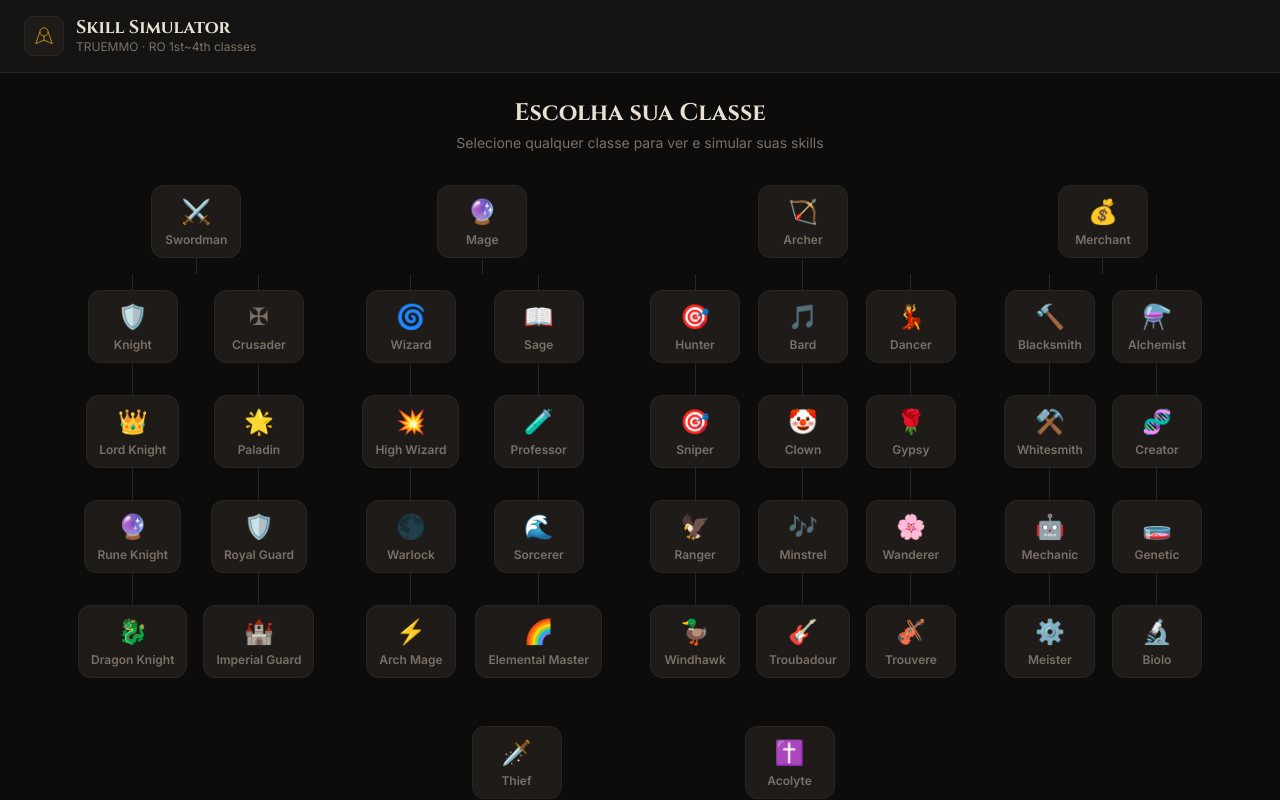
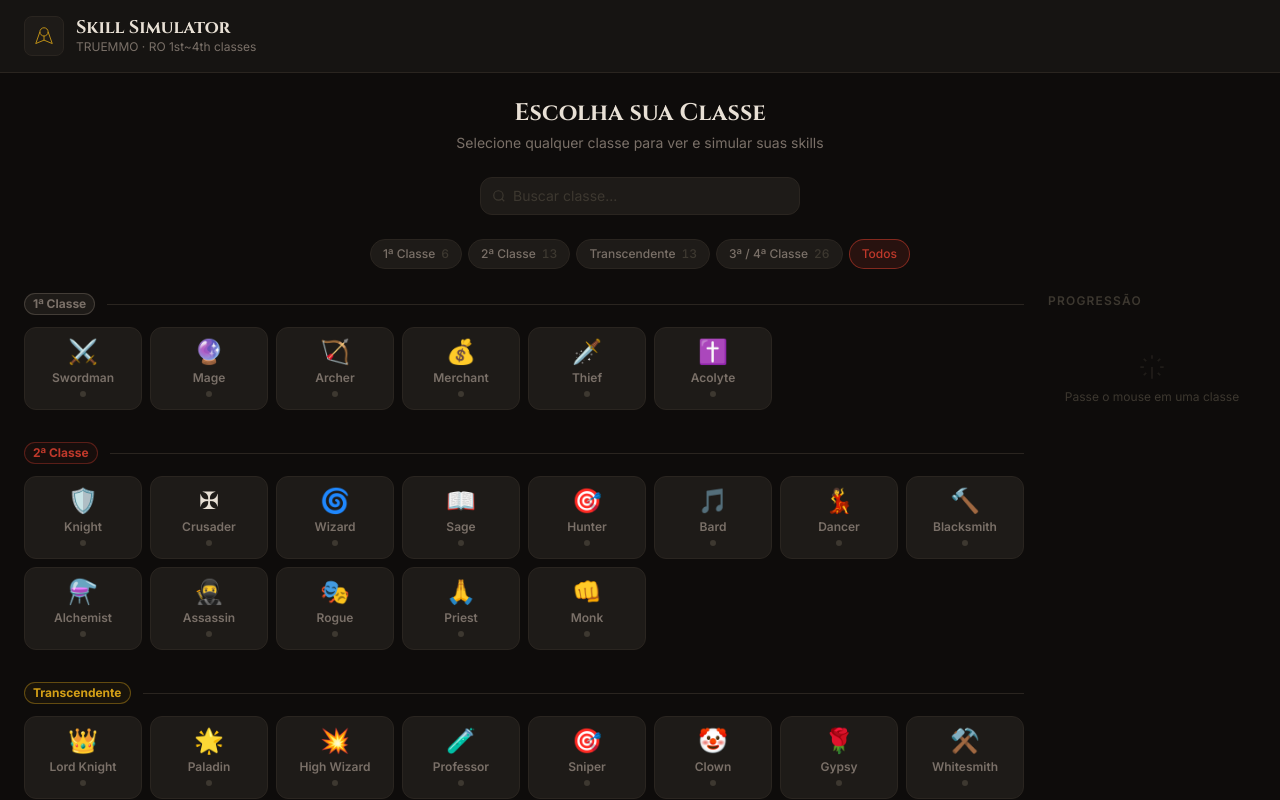
Before and after one commit to IsraelSiq/Rag_skill_simulator, a React (Vite) app: page / in a window 1280 px wide. Shown: the top 800 px of the page. Built offline with nearby package versions, Linux system fonts and the light colour scheme; the HTML template or start-up script is replaced by a standard one.

Commit message:
feat: redesign JobSelector — tabs by tier, search, chain preview on hover

```diff
--- a/src/components/JobSelector.tsx
+++ b/src/components/JobSelector.tsx
@@ -1,80 +1,262 @@
-import { useState } from 'react'
-import { JOBS, getJobChildren } from '@/data/jobs'
+import { useState, useMemo } from 'react'
+import { JOBS, JOBS_BY_TIER, getJobChain } from '@/data/jobs'
 import type { JobId } from '@/types'
 
-const TIER_LABELS: Record<number, string> = {
-  1: '1ª Classe',
-  2: '2ª Classe',
-  3: 'Transcendente',
-  4: '3ª / 4ª Classe',
+// ─── tipos ───────────────────────────────────────────────────────────────────
+
+type Tab = 'all' | '1' | '2' | '3' | '4'
+
+const TAB_LABELS: Record<Tab, string> = {
+  all: 'Todos',
+  '1': '1ª Classe',
+  '2': '2ª Classe',
+  '3': 'Transcendente',
+  '4': '3ª / 4ª Classe',
 }
 
-const BASE_CLASSES: JobId[] = ['swordman', 'mage', 'archer', 'merchant', 'thief', 'acolyte']
+const TIER_ACCENT: Record<number, { border: string; text: string; bg: string; dot: string }> = {
+  1: { border: 'border-rag-muted/40',  text: 'text-rag-muted',  bg: 'bg-rag-surface2',      dot: 'bg-rag-muted' },
+  2: { border: 'border-rag-accent/40', text: 'text-rag-accent', bg: 'bg-rag-accent/5',      dot: 'bg-rag-accent' },
+  3: { border: 'border-rag-gold/40',   text: 'text-rag-gold',   bg: 'bg-rag-gold/5',        dot: 'bg-rag-gold' },
+  4: { border: 'border-purple-500/40', text: 'text-purple-400', bg: 'bg-purple-500/5',      dot: 'bg-purple-400' },
+}
+
+const TIER_BADGE: Record<number, string> = {
+  1: '1ª', 2: '2ª', 3: 'Trans', 4: '3~4ª',
+}
+
+// ─── componente principal ────────────────────────────────────────────────────
 
 interface Props {
   onSelect: (id: JobId) => void
 }
 
 export function JobSelector({ onSelect }: Props) {
-  const [hovered, setHovered] = useState<JobId | null>(null)
+  const [activeTab, setActiveTab]   = useState<Tab>('all')
+  const [search, setSearch]         = useState('')
+  const [hoveredId, setHoveredId]   = useState<JobId | null>(null)
 
-  // Monta a árvore de progressão: mostra só os caminhos válidos
-  function renderTree(jobId: JobId, depth = 0): React.ReactNode {
-    const job = JOBS.find(j => j.id === jobId)!
-    const children = getJobChildren(jobId)
+  // Jobs filtrados por aba + busca
+  const filtered = useMemo(() => {
+    const base = activeTab === 'all'
+      ? JOBS.filter(j => j.id !== 'novice')
+      : (JOBS_BY_TIER[Number(activeTab)] ?? []).filter(j => j.id !== 'novice')
 
-    return (
-      <div key={jobId} className="flex flex-col items-center">
-        <button
-          onClick={() => onSelect(jobId)}
-          onMouseEnter={() => setHovered(jobId)}
-          onMouseLeave={() => setHovered(null)}
-          className={`
-            relative flex flex-col items-center gap-1 px-3 py-2.5 rounded-xl border transition-all
-            ${ hovered === jobId
-              ? 'border-rag-gold bg-rag-gold/10 text-rag-gold scale-105'
-              : 'border-rag-border bg-rag-surface2 text-rag-muted hover:text-rag-text'
-            }
-          `}
-          style={{ minWidth: 90 }}
-        >
-          <span className="text-2xl">{job.icon}</span>
-          <span className="text-xs font-semibold text-center leading-tight">{job.name}</span>
-        </button>
+    const q = search.trim().toLowerCase()
+    if (!q) return base
+    return base.filter(j => j.name.toLowerCase().includes(q))
+  }, [activeTab, search])
 
-        {children.length > 0 && (
-          <>
-            <div className="w-px h-4 bg-rag-border" />
-            <div className="flex gap-4">
-              {children.map(child => (
-                <div key={child.id} className="flex flex-col items-center">
-                  <div className="w-px h-4 bg-rag-border" />
-                  {renderTree(child.id, depth + 1)}
-                </div>
-              ))}
-            </div>
-          </>
-        )}
-      </div>
-    )
-  }
+  // Chain de preview ao hover (do job até o início)
+  const hoveredChain = useMemo(() => {
+    if (!hoveredId) return []
+    return getJobChain(hoveredId)
+      .reverse()
+      .map(id => JOBS.find(j => j.id === id)!)
+      .filter(Boolean)
+  }, [hoveredId])
+
+  // Agrupa por tier para renderizar separadores no modo "Todos"
+  const groupedByTier = useMemo(() => {
+    const groups: Record<number, typeof filtered> = {}
+    for (const job of filtered) {
+      if (!groups[job.tier]) groups[job.tier] = []
+      groups[job.tier].push(job)
+    }
+    return groups
+  }, [filtered])
 
   return (
-    <div className="flex flex-col gap-8">
+    <div className="flex flex-col gap-6">
+
+      {/* ─── Título ─────────────────────────────────────────────────── */}
       <div className="text-center">
-        <h2 className="font-display text-2xl font-bold text-rag-text mb-1">Escolha sua Classe</h2>
+        <h2 className="font-display font-bold text-rag-text text-2xl mb-1">Escolha sua Classe</h2>
         <p className="text-rag-muted text-sm">Selecione qualquer classe para ver e simular suas skills</p>
       </div>
 
-      <div className="overflow-x-auto pb-4">
-        <div className="flex gap-12 justify-center flex-wrap">
-          {BASE_CLASSES.map(baseId => (
-            <div key={baseId} className="flex flex-col items-center">
-              {renderTree(baseId)}
+      {/* ─── Search ─────────────────────────────────────────────────── */}
+      <div className="relative max-w-xs mx-auto w-full">
+        <svg
+          className="absolute left-3 top-1/2 -translate-y-1/2 text-rag-faint pointer-events-none"
+          width="14" height="14" viewBox="0 0 24 24" fill="none"
+          stroke="currentColor" strokeWidth="2"
+        >
+          <circle cx="11" cy="11" r="8" /><path d="m21 21-4.35-4.35" />
+        </svg>
+        <input
+          type="text"
+          placeholder="Buscar classe..."
+          value={search}
+          onChange={e => { setSearch(e.target.value); setActiveTab('all') }}
+          className="w-full pl-8 pr-4 py-2 rounded-xl bg-rag-surface2 border border-rag-border
+                     text-sm text-rag-text placeholder:text-rag-faint
+                     focus:outline-none focus:border-rag-accent/60 focus:ring-1 focus:ring-rag-accent/30
+                     transition-colors"
+        />
+        {search && (
+          <button
+            onClick={() => setSearch('')}
+            className="absolute right-3 top-1/2 -translate-y-1/2 text-rag-faint hover:text-rag-muted transition-colors"
+            aria-label="Limpar busca"
+          >
+            <svg width="12" height="12" viewBox="0 0 24 24" fill="none" stroke="currentColor" strokeWidth="2.5">
+              <path d="M18 6 6 18M6 6l12 12" />
+            </svg>
+          </button>
+        )}
+      </div>
+
+      {/* ─── Tabs ───────────────────────────────────────────────────── */}
+      {!search && (
+        <div className="flex gap-1.5 justify-center flex-wrap">
+          {(Object.keys(TAB_LABELS) as Tab[]).map(tab => (
+            <button
+              key={tab}
+              onClick={() => setActiveTab(tab)}
+              className={`
+                text-xs px-3 py-1.5 rounded-full border font-medium transition-all
+                ${ activeTab === tab
+                  ? 'border-rag-accent/60 bg-rag-accent/15 text-rag-accent'
+                  : 'border-rag-border bg-rag-surface2 text-rag-muted hover:text-rag-text hover:border-rag-border'
+                }
+              `}
+            >
+              {TAB_LABELS[tab]}
+              {tab !== 'all' && (
+                <span className={`ml-1.5 tabular-nums ${ activeTab === tab ? 'text-rag-accent/70' : 'text-rag-faint' }`}>
+                  {(JOBS_BY_TIER[Number(tab)] ?? []).filter(j => j.id !== 'novice').length}
+                </span>
+              )}
+            </button>
+          ))}
+        </div>
+      )}
+
+      {/* ─── Corpo: grid + panel de hover ───────────────────────────── */}
+      <div className="flex gap-6 items-start">
+
+        {/* Grid de jobs */}
+        <div className="flex-1 min-w-0">
+          {filtered.length === 0 ? (
+            <div className="flex flex-col items-center justify-center py-16 gap-3">
+              <span className="text-4xl opacity-40">🔍</span>
+              <p className="text-rag-muted text-sm">Nenhuma classe encontrada para "{search}"</p>
             </div>
-          ))}
+          ) : activeTab === 'all' && !search ? (
+            // Modo "Todos": separadores por tier
+            <div className="flex flex-col gap-8">
+              {([1, 2, 3, 4] as const).map(tier => {
+                const jobs = groupedByTier[tier]
+                if (!jobs || jobs.length === 0) return null
+                const accent = TIER_ACCENT[tier]
+                return (
+                  <div key={tier}>
+                    <div className="flex items-center gap-3 mb-3">
+                      <span className={`text-xs font-bold px-2 py-0.5 rounded-full border ${accent.border} ${accent.text} ${accent.bg}`}>
+                        {TAB_LABELS[String(tier) as Tab]}
+                      </span>
+                      <div className="h-px flex-1 bg-rag-border" />
+                    </div>
+                    <JobGrid jobs={jobs} hoveredId={hoveredId} onHover={setHoveredId} onSelect={onSelect} />
+                  </div>
+                )
+              })}
+            </div>
+          ) : (
+            // Aba específica ou resultado de busca: grid simples
+            <JobGrid jobs={filtered} hoveredId={hoveredId} onHover={setHoveredId} onSelect={onSelect} />
+          )}
+        </div>
+
+        {/* Panel lateral de preview da chain */}
+        <div className="hidden lg:flex w-52 shrink-0 flex-col gap-2 sticky top-6">
+          <p className="text-rag-faint text-xs font-semibold uppercase tracking-widest mb-1">
+            Progressão
+          </p>
+          {hoveredChain.length === 0 ? (
+            <div className="flex flex-col items-center gap-2 py-8 text-center">
+              <svg className="text-rag-faint opacity-40" width="28" height="28" viewBox="0 0 24 24" fill="none" stroke="currentColor" strokeWidth="1.5">
+                <path d="M12 22V12m0-10v3M4.93 4.93l2.12 2.12M19.07 4.93l-2.12 2.12M22 12h-3M5 12H2m2.93 7.07 2.12-2.12M19.07 19.07l-2.12-2.12" />
+              </svg>
+              <p className="text-rag-faint text-xs">Passe o mouse em uma classe</p>
+            </div>
+          ) : (
+            <div className="flex flex-col gap-1">
+              {hoveredChain.map((job, i) => {
+                const accent = TIER_ACCENT[job.tier]
+                const isLast = i === hoveredChain.length - 1
+                return (
+                  <div key={job.id} className="flex flex-col items-start">
+                    <button
+                      onClick={() => onSelect(job.id)}
+                      className={`
+                        w-full flex items-center gap-2 px-3 py-2 rounded-xl border text-left transition-all
+                        ${ isLast
+                          ? `${accent.border} ${accent.bg} ${accent.text} font-semibold shadow-sm`
+                          : 'border-rag-border/40 bg-transparent text-rag-muted hover:text-rag-text hover:border-rag-border'
+                        }
+                      `}
+                    >
+                      <span className="text-base shrink-0">{job.icon}</span>
+                      <div className="min-w-0">
+                        <p className={`text-xs leading-tight truncate ${ isLast ? accent.text : 'text-rag-muted' }`}>{job.name}</p>
+                        <p className="text-rag-faint text-xs">{TIER_BADGE[job.tier]}</p>
+                      </div>
+                    </button>
+                    {!isLast && (
+                      <div className="ml-5 w-px h-2 bg-rag-border" />
+                    )}
+                  </div>
+                )
+              })}
+            </div>
+          )}
         </div>
       </div>
     </div>
   )
 }
+
+// ─── sub-componente: grid de cards ──────────────────────────────────────────
+
+interface GridProps {
+  jobs: ReturnType<typeof JOBS['filter']>
+  hoveredId: JobId | null
+  onHover: (id: JobId | null) => void
+  onSelect: (id: JobId) => void
+}
+
+function JobGrid({ jobs, hoveredId, onHover, onSelect }: GridProps) {
+  return (
+    <div className="grid grid-cols-3 sm:grid-cols-4 md:grid-cols-5 lg:grid-cols-6 xl:grid-cols-8 gap-2">
+      {jobs.map(job => {
+        const accent = TIER_ACCENT[job.tier]
+        const isHovered = hoveredId === job.id
+        return (
+          <button
+            key={job.id}
+            onClick={() => onSelect(job.id)}
+            onMouseEnter={() => onHover(job.id)}
+            onMouseLeave={() => onHover(null)}
+            className={`
+              flex flex-col items-center gap-1.5 px-2 py-3 rounded-xl border text-center
+              transition-all duration-150 active:scale-95
+              ${ isHovered
+                ? `${accent.border} ${accent.bg} scale-105 shadow-lg`
+                : 'border-rag-border bg-rag-surface2 hover:border-rag-border'
+              }
+            `}
+          >
+            <span className="text-2xl leading-none">{job.icon}</span>
+            <span className={`text-xs font-semibold leading-tight ${ isHovered ? accent.text : 'text-rag-muted' }`}>
+              {job.name}
+            </span>
+            {/* Dot de tier */}
+            <span className={`w-1.5 h-1.5 rounded-full ${ isHovered ? accent.dot : 'bg-rag-faint' }`} />
+          </button>
+        )
+      })}
+    </div>
+  )
+}
```
